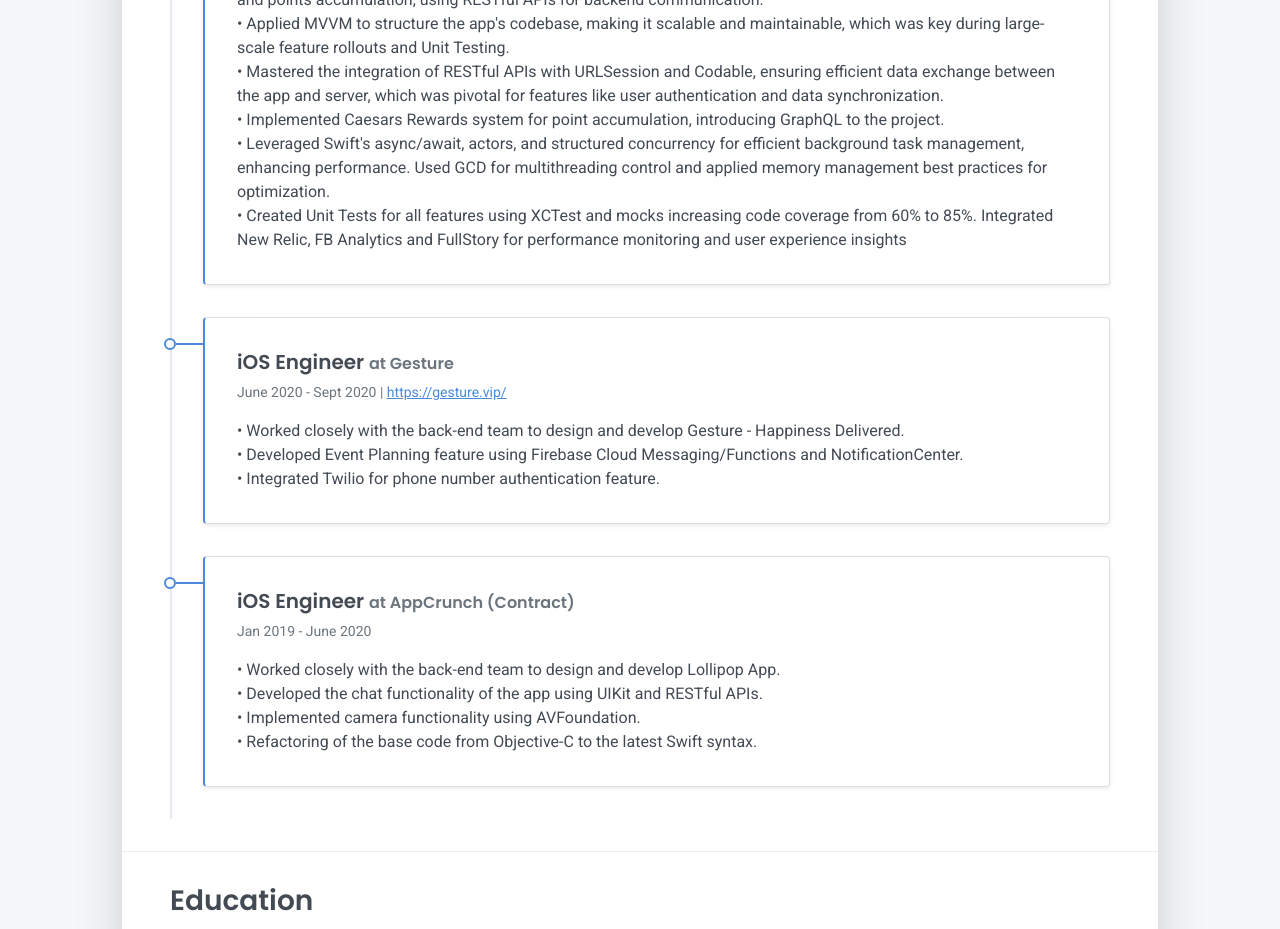
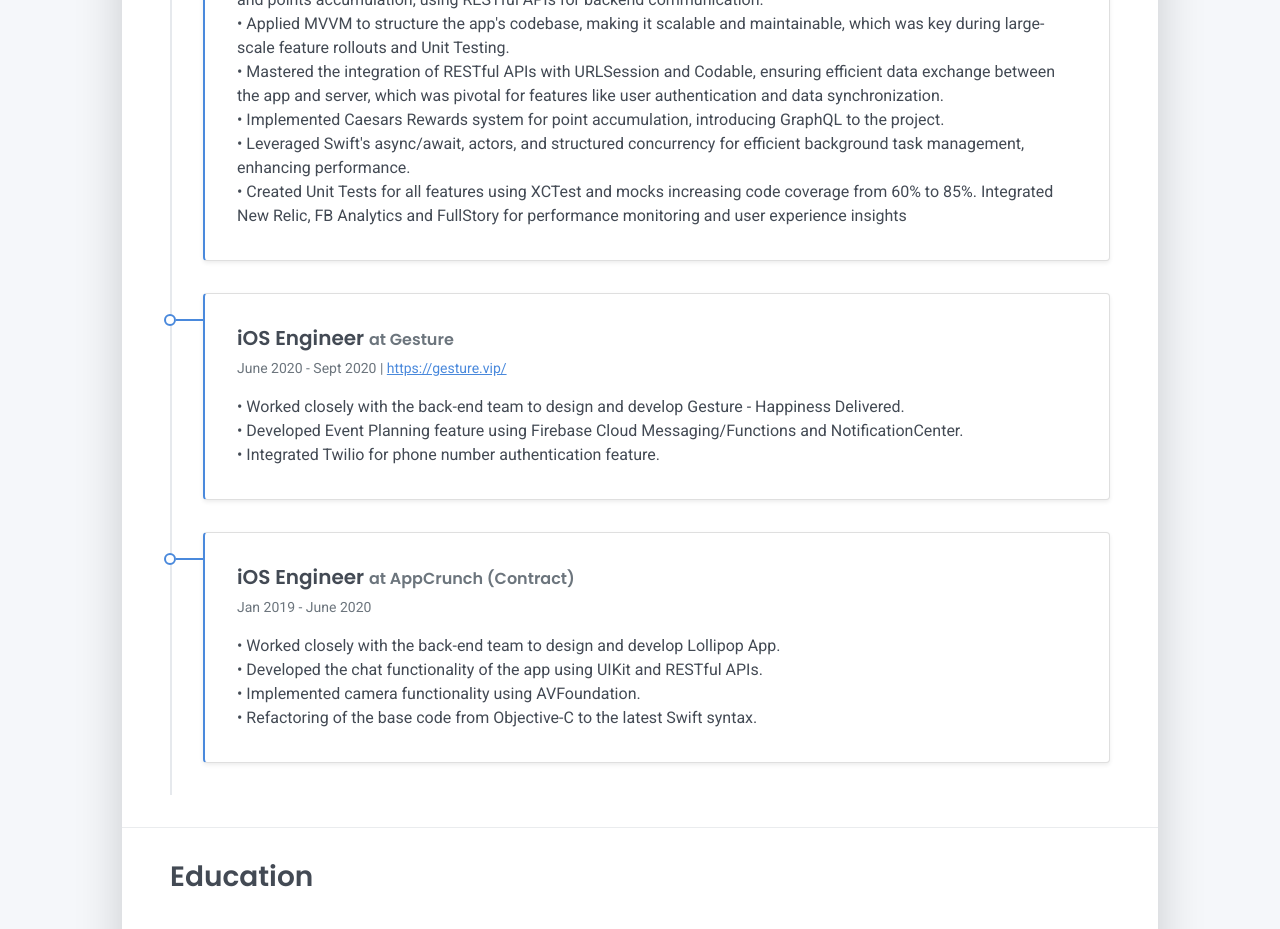
Before and after one commit to SerxhioGugo/serxhiogugo.github.io, a plain HTML site: page index.html in a window 1280 px wide. Shown: the part 1260-2189 px from the top of the page. Drawn offline with Linux system fonts and the light colour scheme.

Commit message:
Update index.html

```diff
--- a/index.html
+++ b/index.html
@@ -116,7 +116,7 @@
           <div> • Applied MVVM to structure the app's codebase, making it scalable and maintainable, which was key during large-scale feature rollouts and Unit Testing.</div>
           <div> • Mastered the integration of RESTful APIs with URLSession and Codable, ensuring efficient data exchange between the app and server, which was pivotal for features like user authentication and data synchronization.</div>
           <div> • Implemented Caesars Rewards system for point accumulation, introducing GraphQL to the project.</div>
-          <div> • Leveraged Swift's async/await, actors, and structured concurrency for efficient background task management, enhancing performance. Used GCD for multithreading control and applied memory management best practices for optimization.</div>
+          <div> • Leveraged Swift's async/await, actors, and structured concurrency for efficient background task management, enhancing performance. </div>
           <div> • Created Unit Tests for all features using XCTest and mocks increasing code coverage from 60% to 85%. Integrated New Relic, FB Analytics and FullStory for performance monitoring and user experience insights</div>
         </div>
       </div>
```
